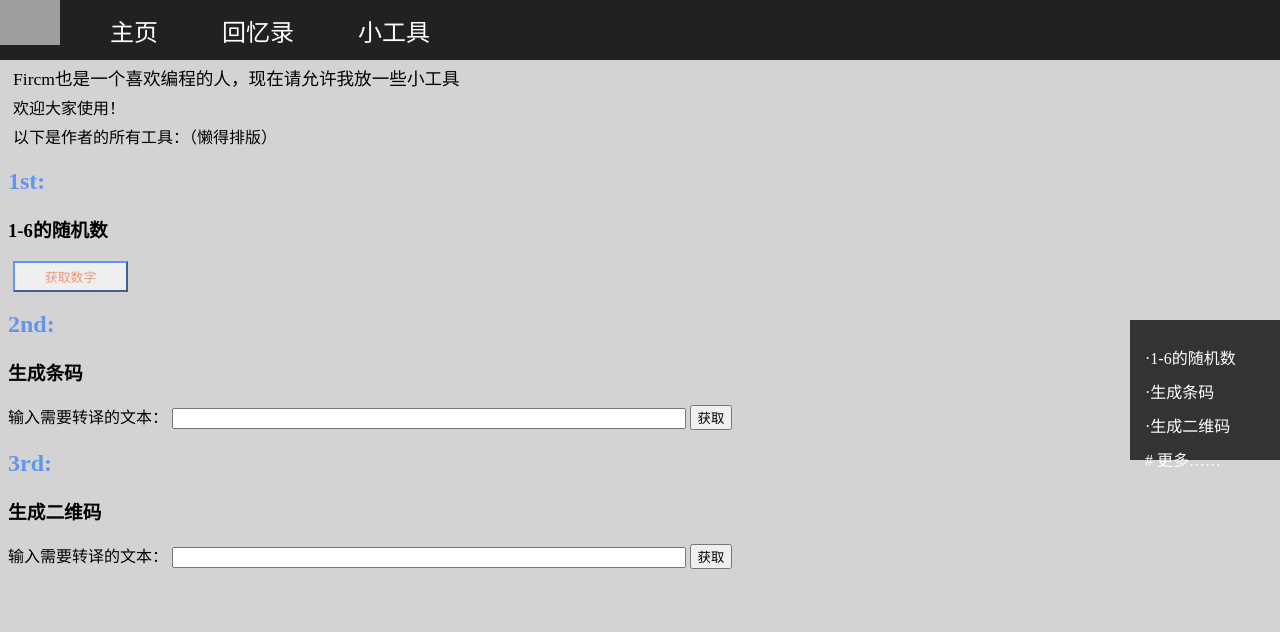
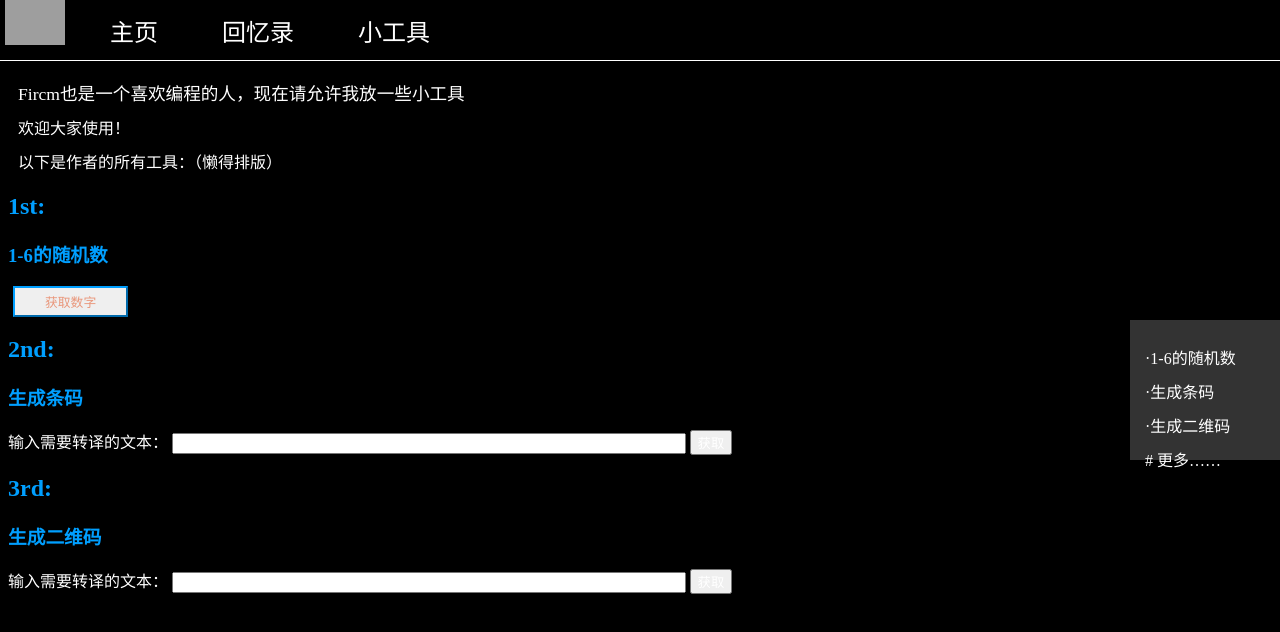
Before and after one commit to fircm/tools, a plain HTML site: page index.html in a window 1280 px wide. Drawn offline with Linux system fonts and the light colour scheme; grey boxes are pictures that could not be loaded; a script that the page names is missing; a web font is replaced by a local one.

Commit message:
Update html.css

```diff
--- a/html.css
+++ b/html.css
@@ -1,17 +1,18 @@
 @font-face{
 font-family: '方正粗黑宋简体';
-src: 'https://fircm.github.io/main/方正粗黑宋简体.ttf';
+src: url('https://fircm.github.io/main/方正粗黑宋简体.ttf');
 font-weight: normal;
 }
 
 body{
     font-family: '方正粗黑宋简体';
-    background-color: lightgrey;
+    background-color: black;
 }
 
 nav {
-    background-color: rgb(33, 33, 33); /* 设置背景颜色 */
-    color: yellow; /* 设置文字颜色 */
+    background-color: black; /* 设置背景颜色 */
+    border-bottom: 1px solid white;/* 设置底部边框 */
+    color: orange; /* 设置文字颜色 */
     width: 100%; /* 设置导航栏宽度为100% */
     position: fixed; /* 使用fixed定位，使导航栏固定在屏幕顶部 */
     top: 0; /* 将导航栏顶部与屏幕顶部对齐 */
@@ -26,6 +27,7 @@ nav img{
     height: auto;
     position: absolute;
     top: 0;
+    left: 5px;
 }
 
 ul {
@@ -53,21 +55,21 @@ a {
 }
 
 a:active{
-    background-color: cornflowerblue;
+    background-color: #009fff;
 }
 
 
 p.nav {
-    margin-top: 65px; /* 设置顶部外边距 */
+    margin-top: 80px; /* 设置顶部外边距 */
     font-size: 110%;
 }
 
 p {
-    margin: 5px; /* 设置外边距 */
+    margin: 10px; /* 设置外边距 */
 }
 
 button{
-    border: 2px outset cornflowerblue;
+    border: 2px outset #009fff;
     color: darksalmon;
     padding: 4px 30px;
     margin-left: 5px;
@@ -75,16 +77,17 @@ button{
 }
 
 button:active{
-    border: 2px inset cornflowerblue;
+    border: 2px inset #009fff;
 }
 
 iframe{
-    border: 1.5px solid cornflowerblue;
+    border: 1.5px solid #009fff;
 }
 
-h2{
-    color: cornflowerblue;
+h2, h3{
+    color: #009fff;
 }
+
 #number{
     position: absolute;
     left: 200px;
@@ -116,6 +119,10 @@ h2{
     background-color: #333;
 }
 
+input, label{
+    color: white;
+}
+
 #input1{
     width: 40%;
 }
@@ -123,3 +130,7 @@ h2{
 #input2{
     width: 40%;
 }
+
+p, span{
+    color: white;
+}
```
